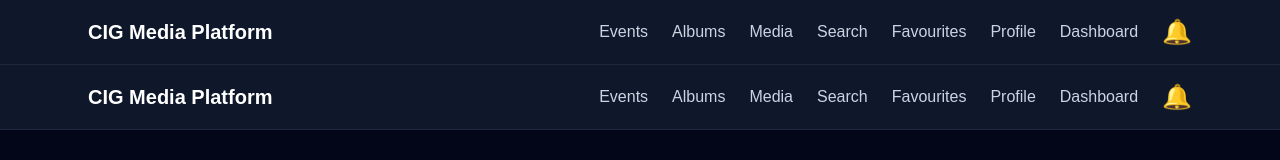
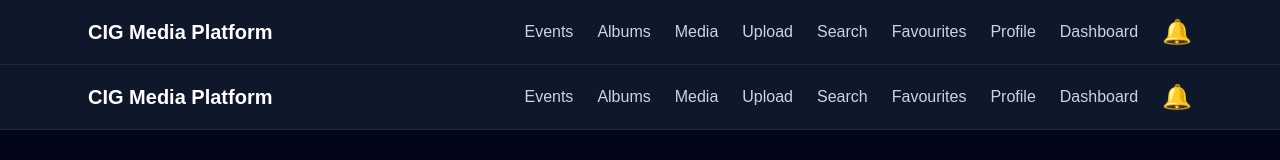
Before and after one commit to Kapilupa008/cig-event-media-platform, a Next.js app: page / in a window 1280 px wide. Shown: the top 160 px of the page. Built offline with nearby package versions, Linux system fonts and the light colour scheme; no server answers; the database is empty.

Commit message:
Update Navbar.tsx

```diff
--- a/components/Navbar.tsx
+++ b/components/Navbar.tsx
@@ -20,6 +20,9 @@ export default function Navbar() {
 
           <Link href="/media" className="hover:text-white">
             Media
+          </Link>
+          <Link href="/media/upload" className="hover:text-white">
+            Upload
           </Link>
 
           <Link href="/search" className="hover:text-white">
```
